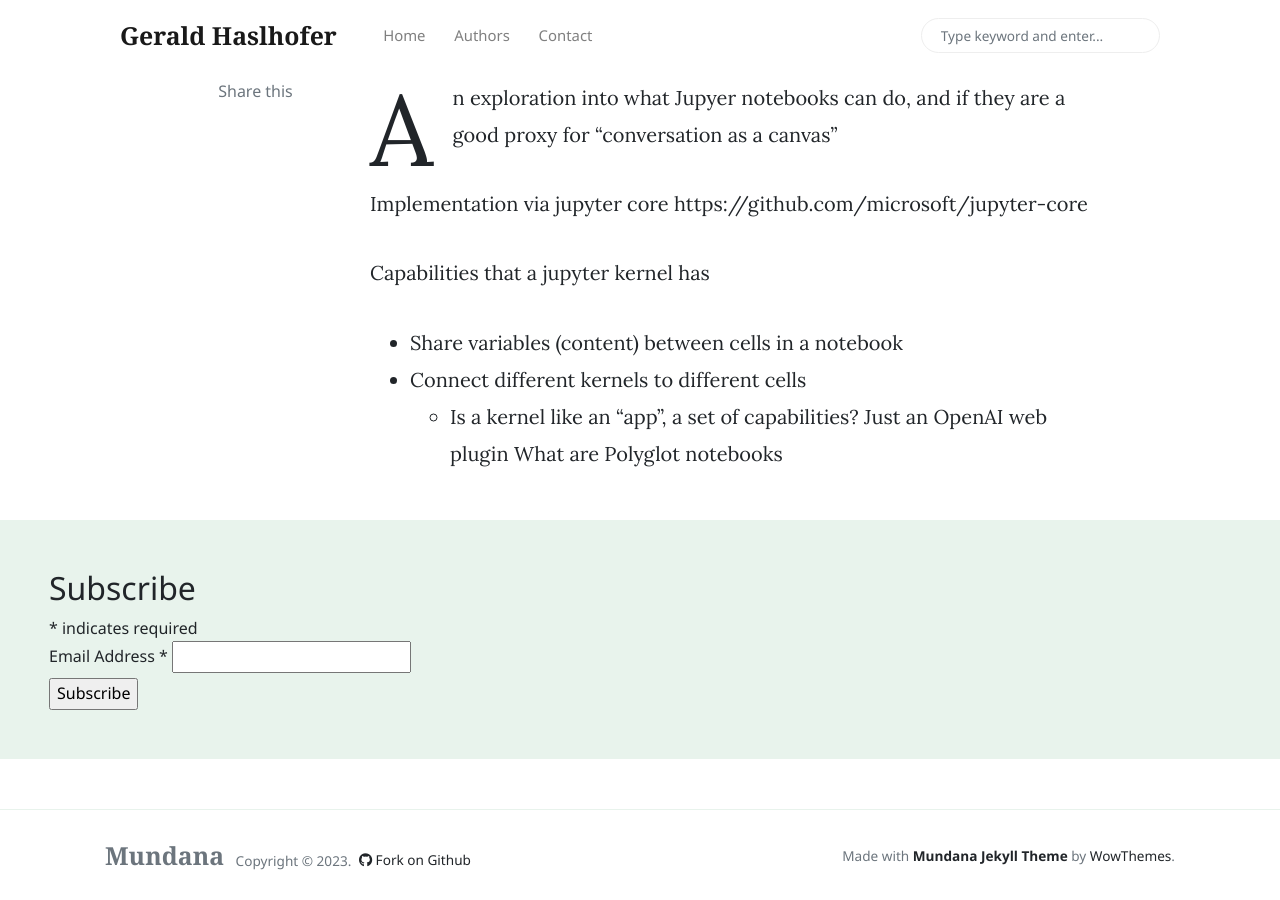
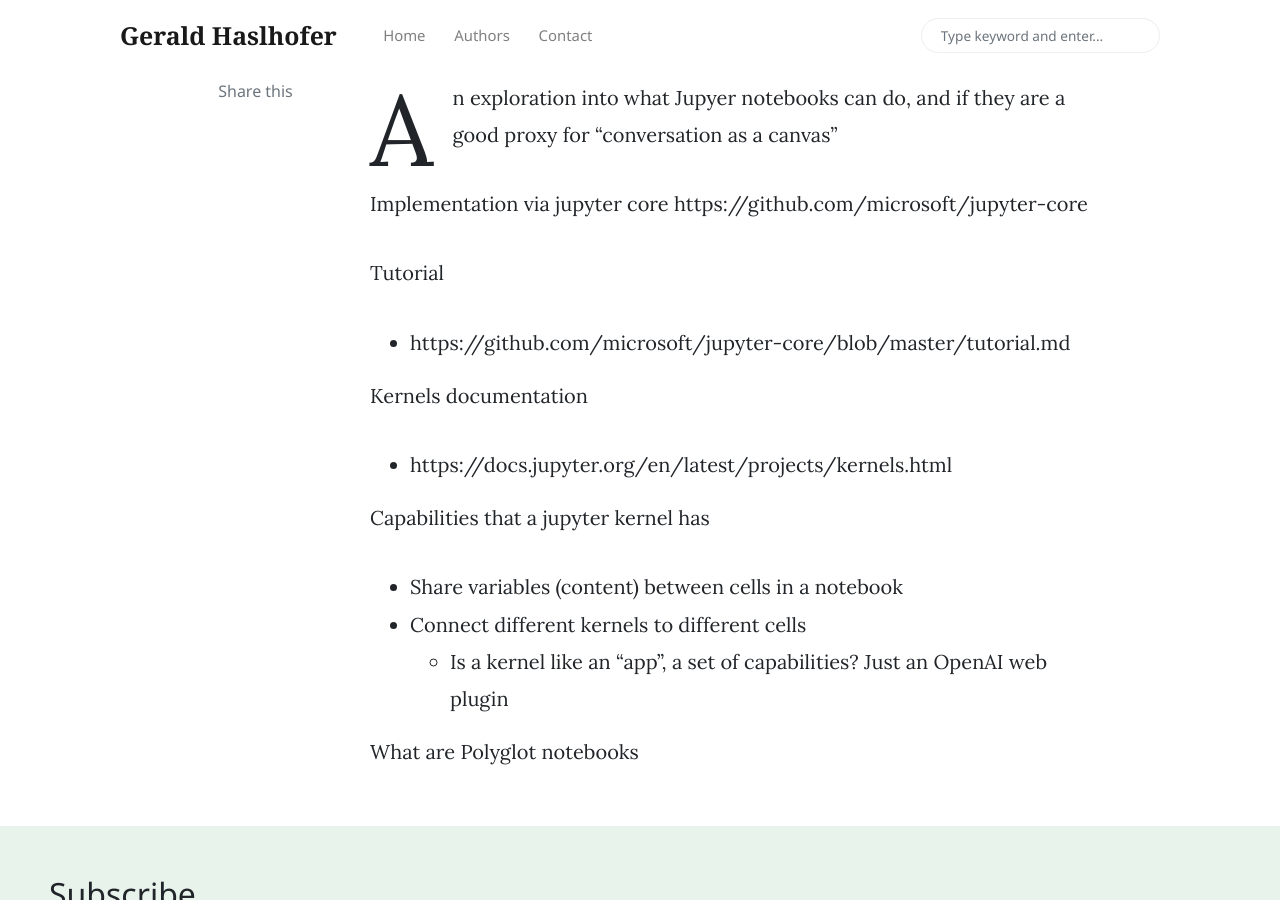
Before and after one commit to haslhofer/haslhofer.github.io, a Jekyll site: the page built from _posts/2023-06-23-jupyter.md, in a window 1280 px wide and 900 px high, scrolled down 277 px. Built offline with Jekyll 4.4.1, drawn with Linux system fonts in a browser that asks for light colours; nearby versions of some CDN libraries; comment, search, counter and statistics services are not loaded.

Commit message:
Update 2023-06-23-jupyter.md

```diff
--- a/_posts/2023-06-23-jupyter.md
+++ b/_posts/2023-06-23-jupyter.md
@@ -3,8 +3,15 @@ An exploration into what Jupyer notebooks can do, and if they are a good proxy f
 Implementation via jupyter core
 https://github.com/microsoft/jupyter-core
 
+Tutorial
+- https://github.com/microsoft/jupyter-core/blob/master/tutorial.md
+
+Kernels documentation
+- https://docs.jupyter.org/en/latest/projects/kernels.html
+
 Capabilities that a jupyter kernel has
 - Share variables (content) between cells in a notebook
 - Connect different kernels to different cells
   - Is a kernel like an "app", a set of capabilities? Just an OpenAI web plugin
+
 What are Polyglot notebooks
```
